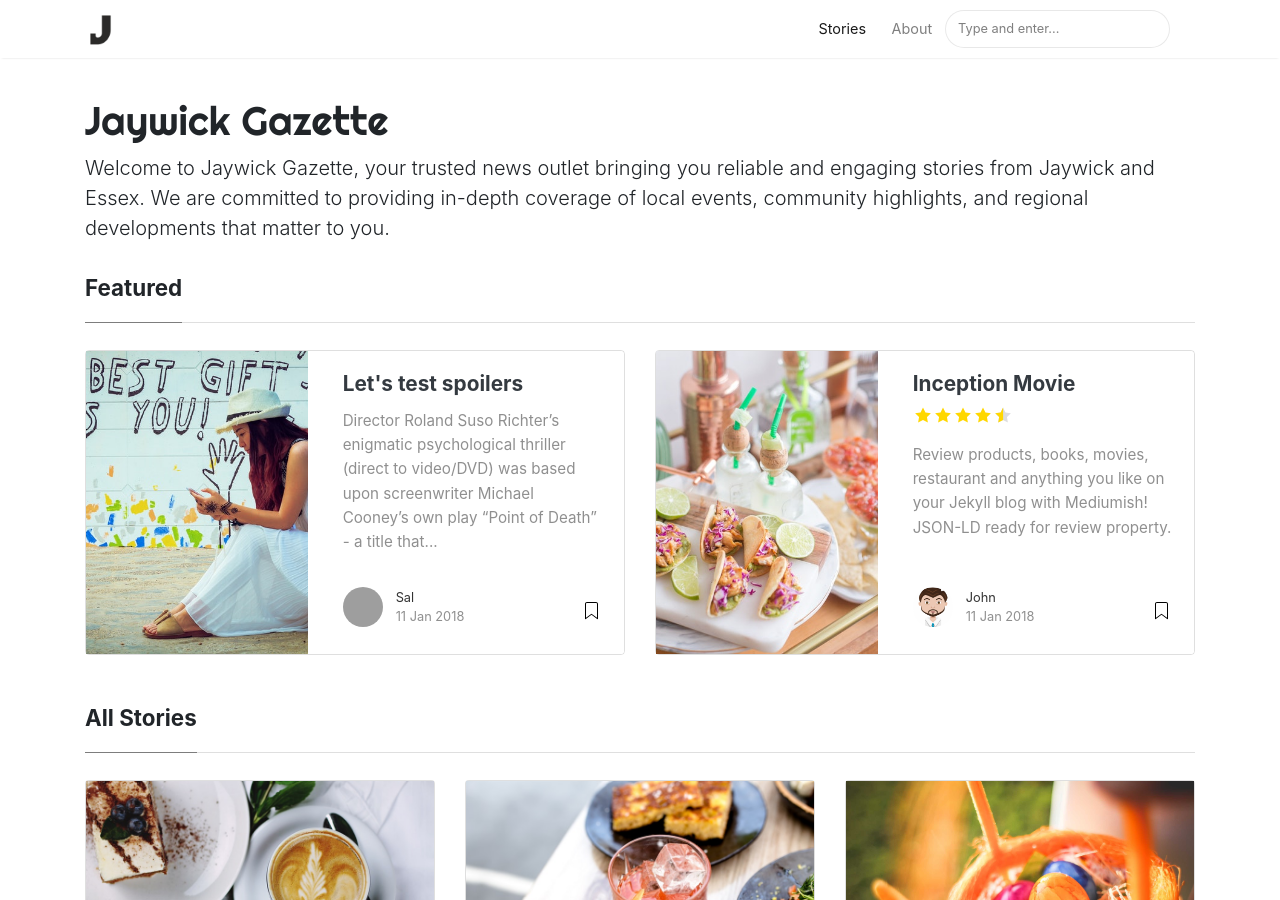
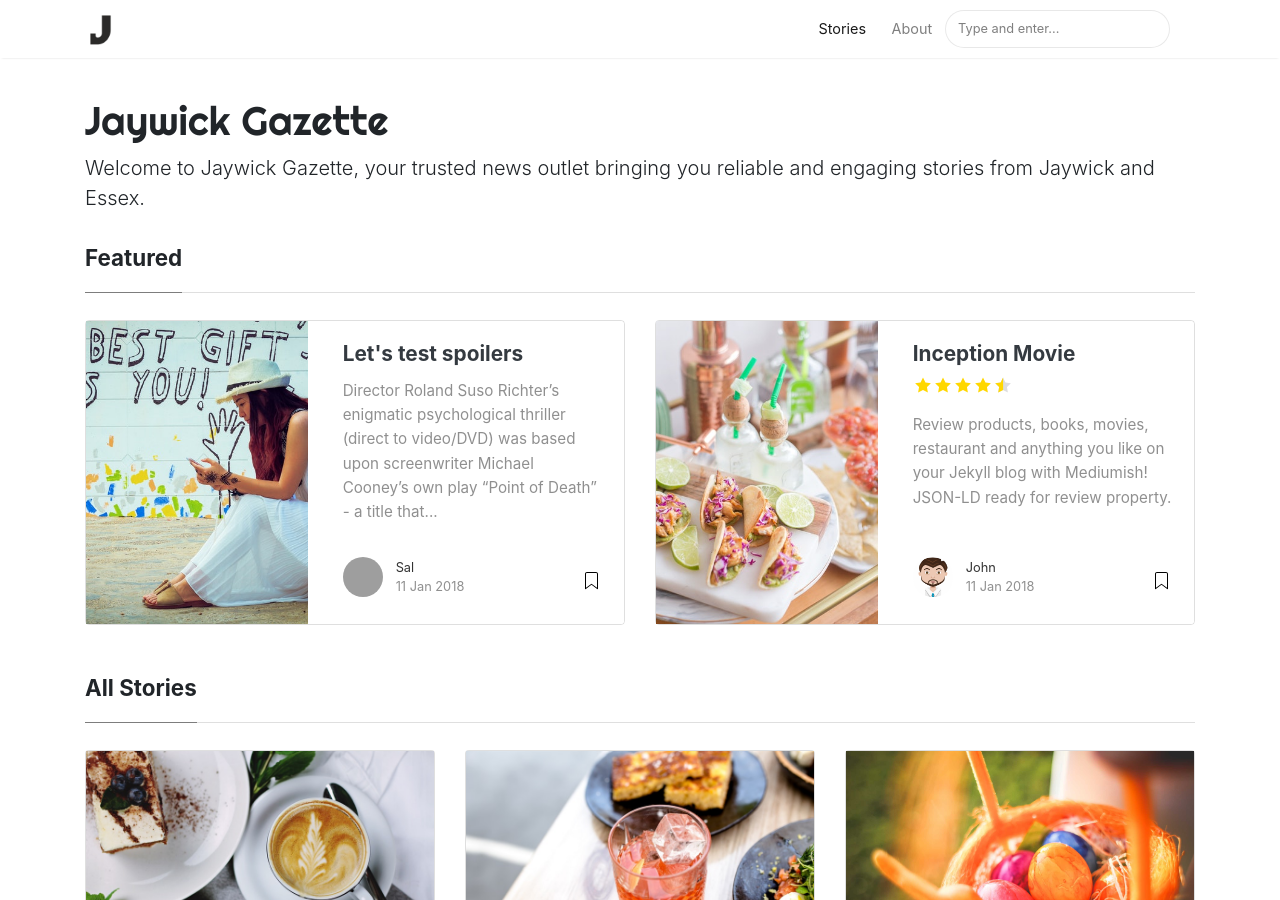
Before and after one commit to notmynews/mediumstyleblog, a Jekyll site: the page built from index.html, in a window 1280 px wide and 900 px high. Built offline with Jekyll 4.4.1, drawn with Linux system fonts in a browser that asks for light colours; nearby versions of some CDN libraries; the list of posts is cut into pages by our own code; some of the changed lines change nothing that is shown; grey boxes are pictures that could not be loaded.

Commit message:
Update _config.yml
remove some guff, add additional authors

```diff
--- a/_config.yml
+++ b/_config.yml
@@ -1,7 +1,7 @@
 # Site
 name: "Jaywick Gazette"
 title: "Jaywick Gazette"
-description: "Welcome to Jaywick Gazette, your trusted news outlet bringing you reliable and engaging stories from Jaywick and Essex. We are committed to providing in-depth coverage of local events, community highlights, and regional developments that matter to you."
+description: "Welcome to Jaywick Gazette, your trusted news outlet bringing you reliable and engaging stories from Jaywick and Essex."
 logo: 'assets/images/logo.png'
 favicon: 'assets/images/logo.png'
 baseurl: /
@@ -30,6 +30,38 @@ authors:
     web: https://www.wowthemes.net
     twitter: https://twitter.com/wowthemesnet
     description: "This is the author box. Write a short description of the author here. You are currently previewing Mediumish demo, a Jekyll template compatible with Github pages."
+  sarah:
+    name: Sarah Johnson
+    display_name: Sarah Johnson
+    gravatar: d4a2b3c73eaf1e86f44245e8320fda3d
+    email: sarah.johnson@example.com
+    web: https://www.jaywickgazette.co.uk/sarah
+    twitter: https://twitter.com/sarahjaywick
+    description: "Passionate about local news and community stories, Sarah brings a fresh perspective to the happenings in Jaywick. With her insightful reporting, she aims to keep readers informed and connected to their beloved neighborhood."
+  mike:
+    name: Mike Thompson
+    display_name: Mike Thompson
+    gravatar: f0e843e762852eb7c0a509e1a6f405a0
+    email: mike.thompson@example.com
+    web: https://www.jaywickgazette.co.uk/mike
+    twitter: https://twitter.com/mikethompsonJW
+    description: "A seasoned journalist with a flair for storytelling, Mike is dedicated to shedding light on local issues and events. Through his writing, he aims to bridge the gap between communities and inspire positive change."
+  emma:
+    name: Emma Roberts
+    display_name: Emma Roberts
+    gravatar: 99f9ec241c4a6c0895a44e83e37e9b7b
+    email: emma.roberts@example.com
+    web: https://www.jaywickgazette.co.uk/emma
+    twitter: https://twitter.com/emmarobertsJW
+    description: "Emma's passion for investigative journalism drives her to uncover the untold stories that shape Jaywick. With a keen eye for detail, she seeks to provide readers with an in-depth understanding of local events."
+  ben:
+    name: Ben Anderson
+    display_name: Ben Anderson
+    gravatar: a47c41ddcb8b4c72b9c1c79e3af68037
+    email: ben.anderson@example.com
+    web: https://www.jaywickgazette.co.uk/ben
+    twitter: https://twitter.com/benandersonJW
+    description: "A wordsmith with a knack for humor, Ben infuses his articles with wit and satire. With an aim to entertain and inform, he presents a lighthearted take on the happenings in Jaywick and beyond."
 
 # Plugins
 plugins:
```
